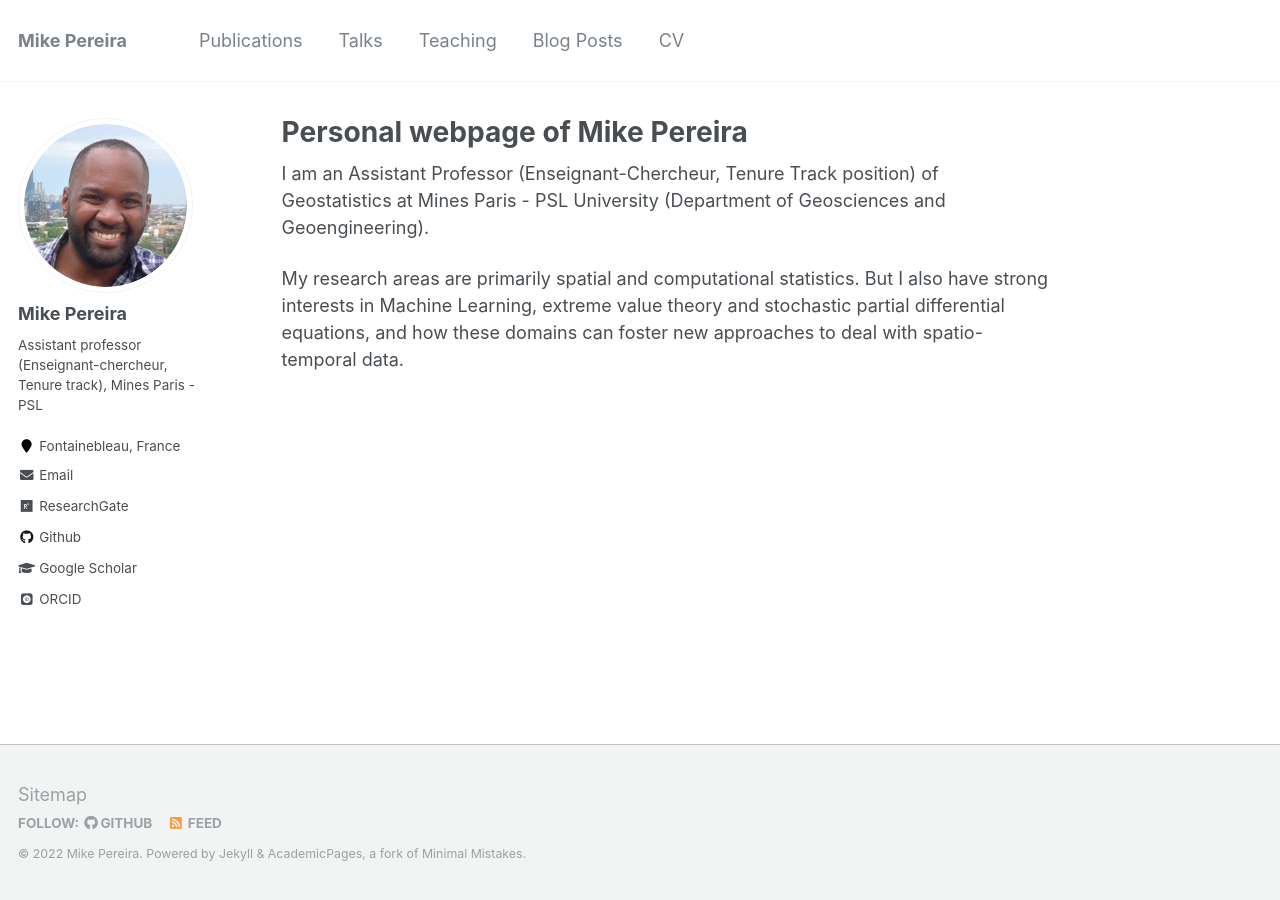
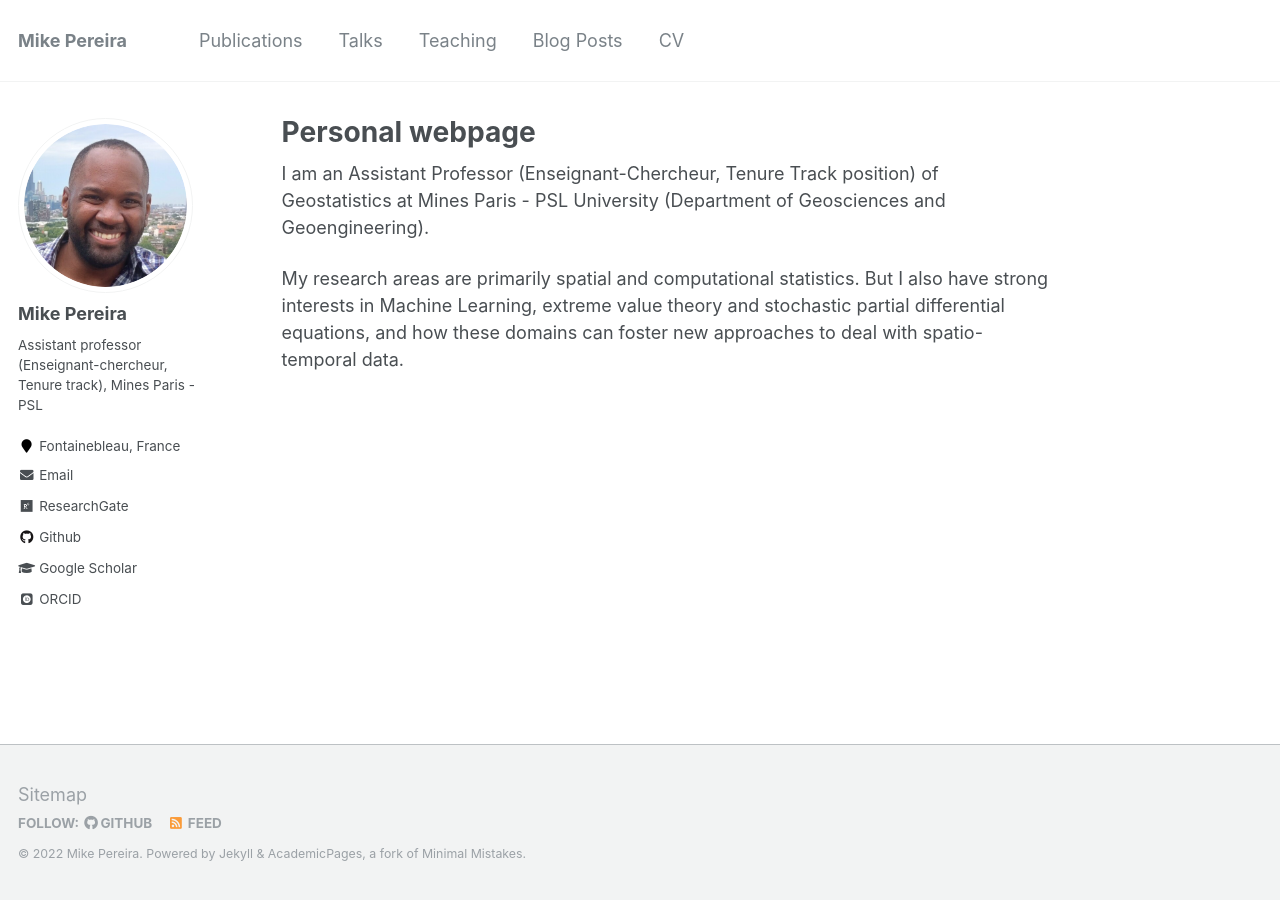
Before and after one commit to mike-pereira/mike-pereira.github.io, a Jekyll site: the page built from _pages/about.md, in a window 1280 px wide. Built offline with Jekyll 4.4.1, drawn with Linux system fonts in a browser that asks for light colours; some web fonts are replaced.

Commit message:
change title first page

```diff
--- a/_pages/about.md
+++ b/_pages/about.md
@@ -1,6 +1,6 @@
 ---
 permalink: /
-title: "Personal webpage of Mike Pereira"
+title: "Personal webpage"
 excerpt: "About me"
 author_profile: true
 redirect_from:
```
